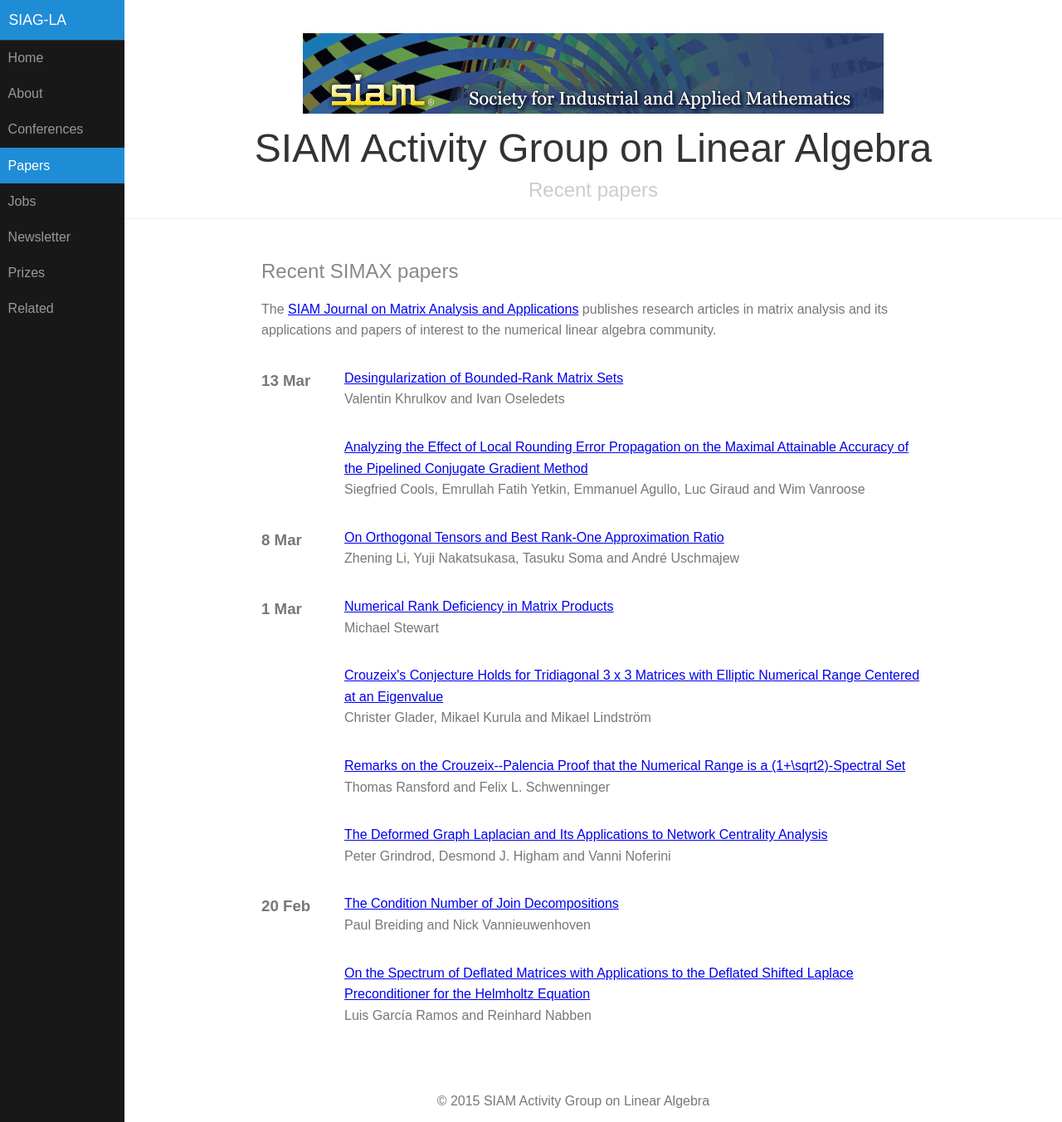
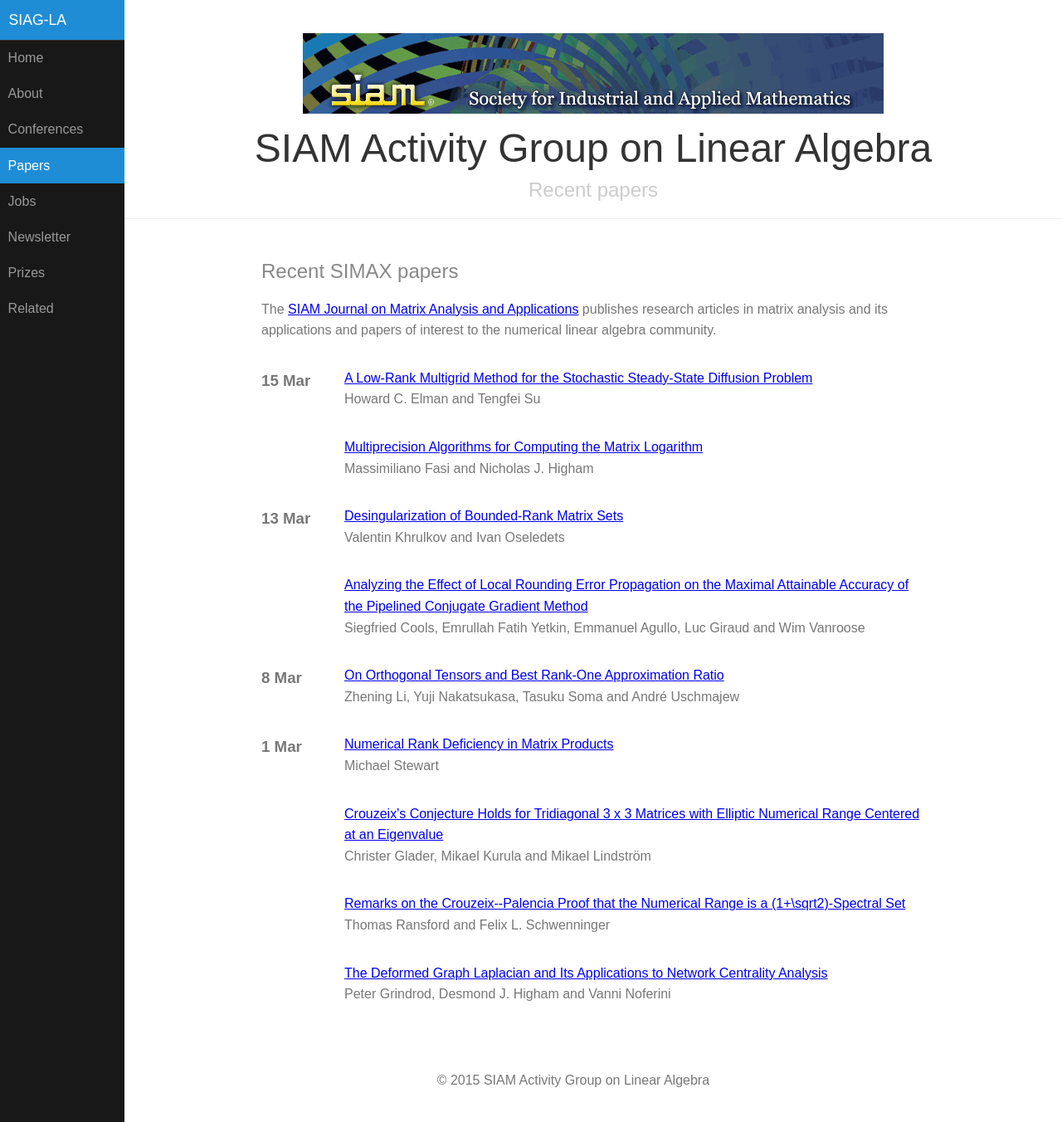
Before and after one commit to dbindel/siagla, a Jekyll site: the page built from simax.html, in a window 1280 px wide and 1352 px high. Shown: the whole window at 83% size. Built offline with Jekyll 4.4.1, drawn with Linux system fonts in a browser that asks for light colours.

Commit message:
Automated updates to simax.yml

```diff
--- a/_data/simax.yml
+++ b/_data/simax.yml
@@ -2733,3 +2733,19 @@
   pp_start: '451'
   title: Desingularization of Bounded-Rank Matrix Sets
   volume: '39'
+- authors: Massimiliano Fasi and Nicholas J. Higham
+  date: '2018-03-15T07:00:00Z'
+  doi: doi:10.1137/17M1129866
+  link: https://epubs.siam.org/doi/abs/10.1137/17M1129866?ai=s7&mi=3ezuvv&af=R
+  pp_end: '491'
+  pp_start: '472'
+  title: Multiprecision Algorithms for Computing the Matrix Logarithm
+  volume: '39'
+- authors: Howard C. Elman and Tengfei Su
+  date: '2018-03-15T07:00:00Z'
+  doi: doi:10.1137/17M1125170
+  link: https://epubs.siam.org/doi/abs/10.1137/17M1125170?ai=s7&mi=3ezuvv&af=R
+  pp_end: '509'
+  pp_start: '492'
+  title: A Low-Rank Multigrid Method for the Stochastic Steady-State Diffusion Problem
+  volume: '39'
```
